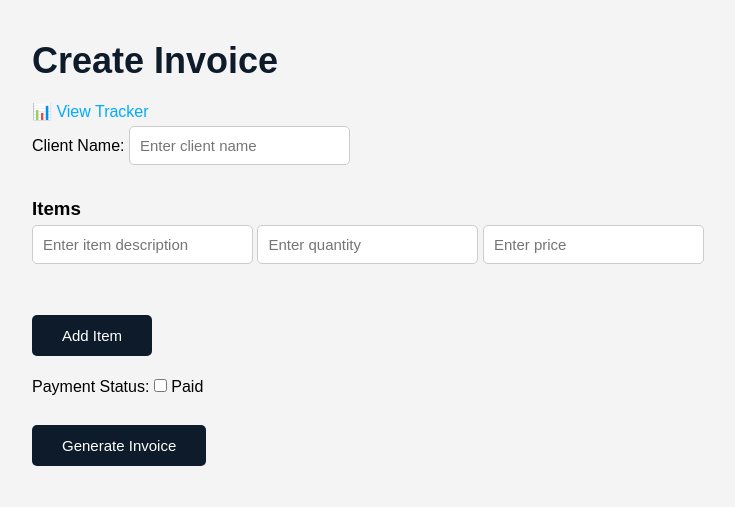
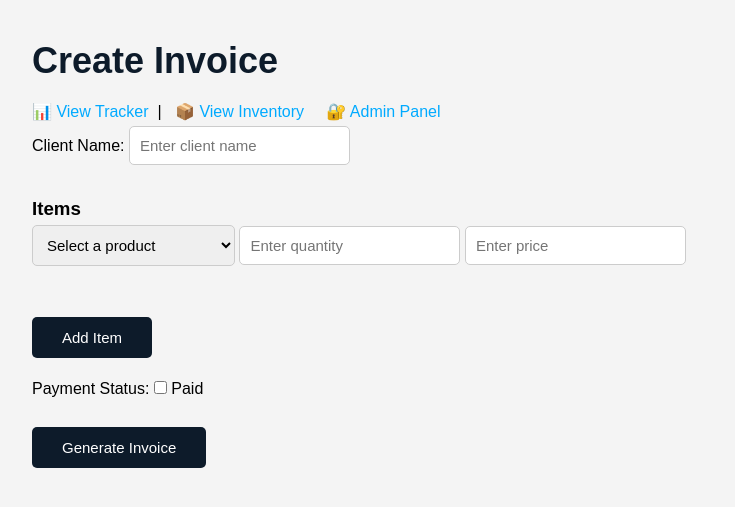
Before and after one commit to tabietritha/invoice-manager, a Flask app: page / in a window 1280 px wide. Shown: the top 507 px of the page, without its empty margins (8-743 px from the left). Run offline with Flask 3, Linux system fonts and the light colour scheme; data comes from the database, SQL or seed files in the repository; both versions use the stored data as it was after the commit.

Commit message:
add inventory module, admin panel and POS system

```diff
--- a/invoice_app.py
+++ b/invoice_app.py
@@ -1,8 +1,8 @@
-from flask import Flask, redirect, render_template, request
+from flask import Flask, redirect, render_template, request, session,jsonify
 import sqlite3
 
 
-def save_invoice(invoice_number, client_name, total, invoice_date, items, status):
+def save_invoice(invoice_number, client_name, total, invoice_date, items, status, product_ids):
     conn = sqlite3.connect("invoices.db")
     cursor = conn.cursor()
 
@@ -19,7 +19,7 @@ def save_invoice(invoice_number, client_name, total, invoice_date, items, status
     invoice_id = cursor.lastrowid
 
     # Save each item
-    for item in items:
+    for i, item in enumerate(items):
         cursor.execute(
             """
             INSERT INTO items (invoice_id, description, quantity, price, subtotal)
@@ -34,16 +34,32 @@ def save_invoice(invoice_number, client_name, total, invoice_date, items, status
             ),
         )
 
+        if i < len(product_ids) and product_ids[i]:
+            cursor.execute(
+                """
+                UPDATE products SET quantity = quantity - ? WHERE id = ?
+                """,
+                (item["quantity"], product_ids[i])
+            )
+
     conn.commit()
     conn.close()
 
 
 app = Flask(__name__)
+app.secret_key = "your_secret_key"
+INVENTORY_PASSWORD = "0700"
+ADMIN_PASSWORD = "admin0700"
 
 
 @app.route("/")
 def home():
-    return render_template("index.html")
+    conn = sqlite3.connect("invoices.db")
+    cursor = conn.cursor()
+    cursor.execute("SELECT id, name, price FROM products")
+    products = cursor.fetchall()
+    conn.close()
+    return render_template("index.html", products=products)
 
 
 @app.route("/generate", methods=["POST"])
@@ -59,7 +75,8 @@ def generate_invoice():
     item_descriptions = request.form.getlist("item_description[]")
     item_quantity = request.form.getlist("item_quantity[]")
     item_price = request.form.getlist("item_price[]")
-    status = request.form.get("status", "Unpaid")  # Default to 'Unpaid' if not provided
+    status = request.form.get("status", "Unpaid")
+    product_ids = request.form.getlist("product_id[]")  # Get product IDs from the form
 
     # calculate total
     items = []
@@ -82,7 +99,7 @@ def generate_invoice():
         )
 
     # save the invoice to the database
-    save_invoice(invoice_number, client_name, total, invoice_date, items, status)
+    save_invoice(invoice_number, client_name, total, invoice_date, items, status, product_ids)
 
     # render the invoice template with the data
     return render_template(
@@ -142,6 +159,105 @@ def mark_paid(invoice_id):
     conn.close()
     return redirect("/tracker")
 
+@app.route("/inventory", methods=["GET", "POST"])
+def inventory():
+    if not session.get("inventory_access"):
+        return redirect("/inventory-login")
+
+    conn = sqlite3.connect("invoices.db")
+    cursor = conn.cursor()
+    cursor.execute("SELECT id, name, quantity, price FROM products")
+    products = cursor.fetchall()
+
+    # Get quantity sold for each product from invoices
+    cursor.execute('''
+        SELECT description, SUM(quantity)
+        FROM items
+        GROUP BY description
+    ''')
+    sold_data = dict(cursor.fetchall())
+
+    conn.close()
+    return render_template("inventory.html", products=products, sold_data=sold_data)
+
+@app.route("/inventory-login", methods=["GET", "POST"])
+def inventory_login():
+    error = None
+    if request.method == "POST":
+        password = request.form.get("password")
+        if password == INVENTORY_PASSWORD:
+            session["inventory_access"] = True
+            return redirect("/inventory")
+        else:
+            error = "Wrong password! Try again."
+    return render_template("inventory_login.html", error=error)
+
+@app.route("/inventory-logout")
+def inventory_logout():
+    session.pop("inventory_access", None)
+    return redirect("/inventory-login")
+
+@app.route("/add-product", methods=["POST"])
+def add_product():
+    data = request.get_json()
+    name = data["name"]
+    quantity = int(data["quantity"])
+    price = float(data["price"])
+
+    conn = sqlite3.connect("invoices.db")
+    cursor = conn.cursor()
+    cursor.execute("INSERT INTO products (name, quantity, price) VALUES (?, ?, ?)",
+                   (name, quantity, price))
+    conn.commit()
+    conn.close()
+    return jsonify({"status": "ok"})
+
+@app.route("/delete-product/<int:product_id>")
+def delete_product(product_id):
+    conn = sqlite3.connect("invoices.db")
+    cursor = conn.cursor()
+    cursor.execute("DELETE FROM products WHERE id = ?", (product_id,))
+    conn.commit()
+    conn.close()
+    return redirect("/inventory")
+
+@app.route("/admin", methods=["GET", "POST"])
+def admin():
+    if not session.get("admin_access"):
+        return redirect("/admin-login")
+
+    conn = sqlite3.connect("invoices.db")
+    cursor = conn.cursor()
+
+    cursor.execute("SELECT * FROM invoices")
+    invoices = cursor.fetchall()
+
+    cursor.execute("SELECT * FROM items")
+    items = cursor.fetchall()
+
+    cursor.execute("SELECT * FROM products")
+    products = cursor.fetchall()
+
+    conn.close()
+    return render_template("admin.html", invoices=invoices, items=items, products=products)
+
+@app.route("/admin-login", methods=["GET", "POST"])
+def admin_login():
+    error = None
+    if request.method == "POST":
+        password = request.form.get("password")
+        if password == ADMIN_PASSWORD:
+            session["admin_access"] = True
+            return redirect("/admin")
+        else:
+            error = "Wrong password! Try again."
+    return render_template("admin_login.html", error=error)
+
+@app.route("/admin-logout")
+def admin_logout():
+    session.pop("admin_access", None)
+    return redirect("/admin-login")
+
 
 if __name__ == "__main__":
     app.run(debug=True)
--- a/run.py
+++ b/run.py
@@ -17,5 +17,6 @@ webview.create_window(
     "http://127.0.0.1:5000",
     width=800,
     height=600
+    url_prefix="http://127.0.0.1:5000"
 )
 webview.start()
--- a/static/script.js
+++ b/static/script.js
@@ -1,18 +1,43 @@
 function addItem() {
-    // Get the container where items live
     const container = document.getElementById("items-container");
 
-    // Create a new row
+    // Build dropdown options from existing select
+    const existingSelect = document.querySelector(".product-select");
+    const options = existingSelect ? existingSelect.innerHTML : "";
+
     const newRow = document.createElement("div");
     newRow.className = "item-row";
+    newRow.style.display = "flex";
+    newRow.style.gap = "10px";
+    newRow.style.marginBottom = "10px";
 
-    // Add the three inputs to the new row
     newRow.innerHTML = `
-        <input type="text" name="item_description[]" placeholder="Enter item description">
-        <input type="number" name="item_quantity[]" placeholder="Enter quantity">
-        <input type="number" name="item_price[]" placeholder="Enter price" step="0.01">
+        <select name="item_description[]" class="product-select">
+            ${options}
+        </select>
+        <input type="number" name="item_quantity[]" placeholder="Quantity">
+        <input type="number" name="item_price[]" placeholder="Price" readonly>
+        <input type="hidden" name="product_id[]">
+        <button type="button" onclick="removeItem(this)">❌</button>
     `;
 
-    // Add the new row to the container
     container.appendChild(newRow);
 }
+
+function removeItem(button) {
+    const row = button.parentElement;
+    row.remove();
+}
+// Auto fill price when product is selected
+document.addEventListener("change", function(e) {
+    if (e.target.classList.contains("product-select")) {
+        const selectedOption = e.target.options[e.target.selectedIndex];
+        const price = selectedOption.getAttribute("data-price");
+        const productId = selectedOption.getAttribute("data-id");
+
+        // Find the price and hidden id inputs in the same row
+        const row = e.target.parentElement;
+        row.querySelector("input[name='item_price[]']").value = price || "";
+        row.querySelector("input[name='product_id[]']").value = productId || "";
+    }
+});
--- a/templates/index.html
+++ b/templates/index.html
@@ -9,7 +9,12 @@
 
 <body>
     <h1>Create Invoice</h1>
-    <a href="/tracker">📊 View Tracker</a>
+    <p>
+        <a href="/tracker">📊 View Tracker</a> &nbsp;| &nbsp;
+        <a href="/inventory">📦 View Inventory</a> &nbsp; &nbsp;
+        <a href="/admin-login">🔐 Admin Panel</a>
+    </p>
+
 
     <form action="/generate" method="POST">
         <label>Client Name:</label>
@@ -19,7 +24,12 @@
         <h3>Items</h3>
         <div id="items-container">
             <div class="item-row">
-                <input type="text" name="item_description[]" placeholder="Enter item description">
+                <select name="item_description[]" class="product-select">
+                    <option value="">Select a product</option>
+                    {% for product in products %}
+                        <option value="{{ product[1] }}" data-price="{{ product[2] }}" data-id="{{ product[0] }}">{{ product[1] }} - ugx{{ product[3] }}</option>
+                    {% endfor %}
+                </select>
                 <input type="number" name="item_quantity[]" placeholder="Enter quantity">
                 <input type="number" name="item_price[]" placeholder="Enter price" step="0.01">
                 <br>
--- a/templates/invoice.html
+++ b/templates/invoice.html
@@ -43,6 +43,9 @@
     <hr>
 
     <button class="print-btn" onclick="window.print()">Print Invoice</button>
+    <a href="/"><button type="button">➕ New Invoice</button></a>
+    <a href="/tracker"><button type="button">📊 Tracker</button></a>
+    <a href="/admin-login"><button type="button">🔐 Admin Panel</button></a>
 
     <h2>Total: UGX {{ total }}</h2>
 
--- a/templates/tracker.html
+++ b/templates/tracker.html
@@ -7,6 +7,11 @@
 </head>
 <body>
     <h1>Invoice Tracker</h1>
+    <p>
+        <a href="/">🧾 Create Invoice</a> &nbsp;|&nbsp;
+        <a href="/inventory">📦 View Inventory</a> &nbsp; &nbsp;
+        <a href="/admin_login">🔐 Admin Panel</a>
+    </p>
     <div>
     <h2>Summary</h2>
     <p>Total Invoices: {{ total_invoices }}</p>
```
Also changed, not shown: database.py (+9 -0 lines), templates/admin.html (added, +92 -0 lines), templates/admin_login.html (added, +28 -0 lines), templates/inventory.html (added, +95 -0 lines), templates/inventory_login.html (added, +30 -0 lines), invoices.db.
